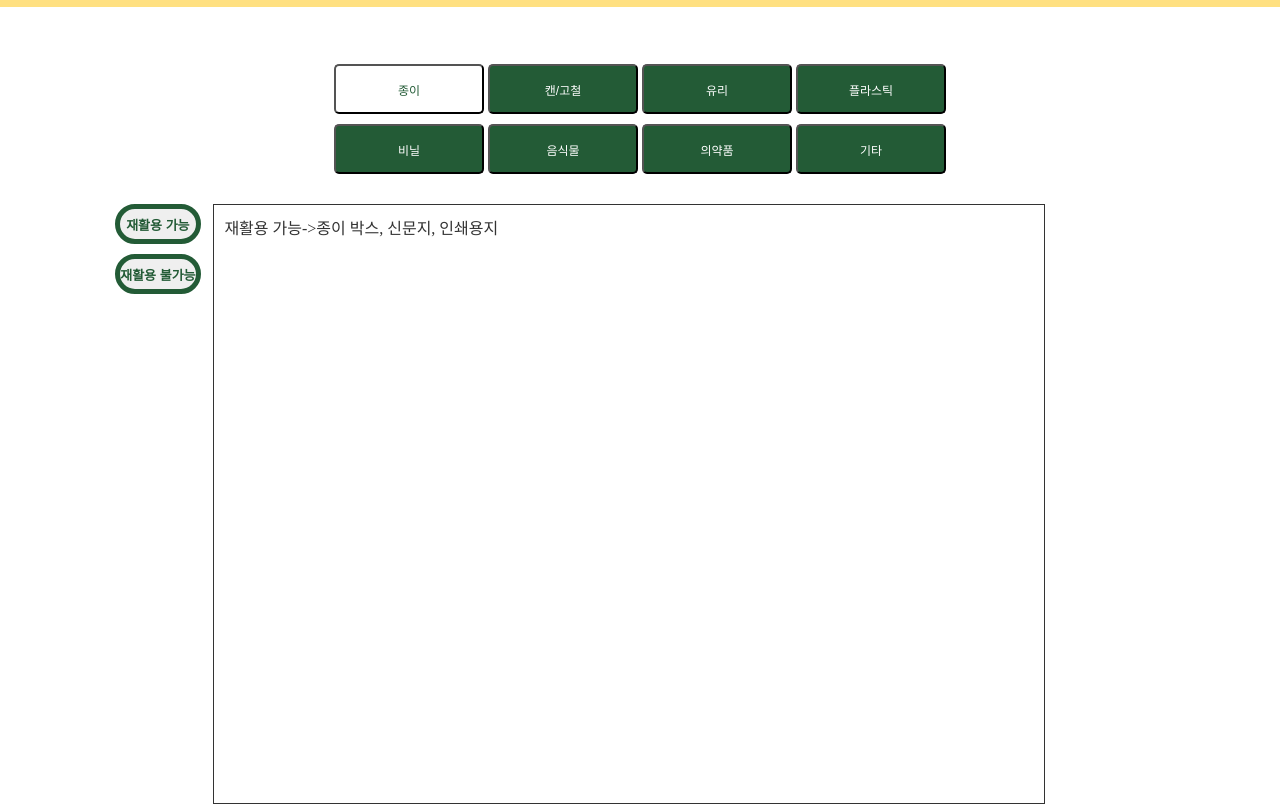
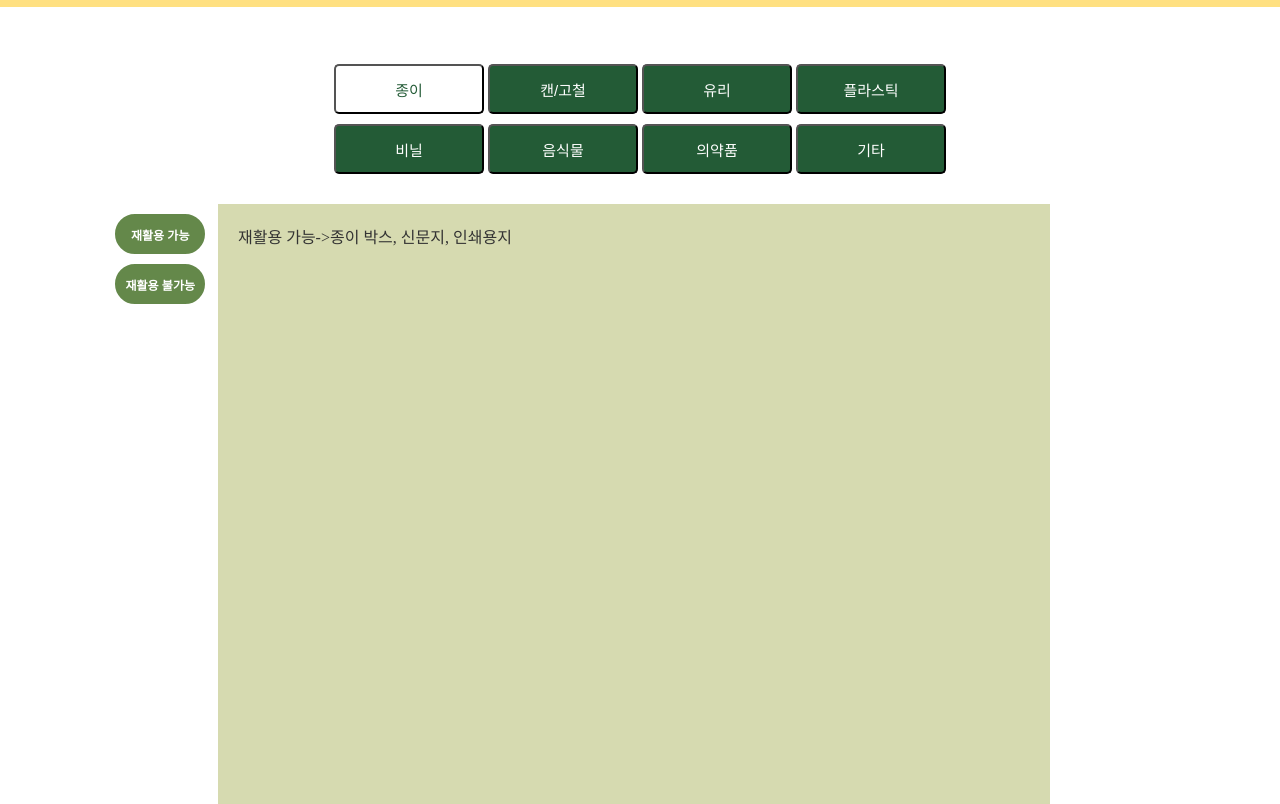
Before and after one commit to nalynn0517/greenweb, a website: page public/recycle.html in a window 1280 px wide. Shown: the part 56-860 px from the top of the page. Drawn offline with Linux system fonts and the light colour scheme.

Commit message:
recycle(not ctn)

```diff
--- a/public/recycle.css
+++ b/public/recycle.css
@@ -88,7 +88,11 @@ nav ul li a {
   background: #235B36;
   border-radius: 5px;
   color: white;
-  font-size: 12px;
+  font-size: 15px;
+}
+.recycleTab button.active{
+  background: white;
+  color: #235B36;
 }
 .recycleCnts{
   display: flex;
@@ -101,28 +105,25 @@ nav ul li a {
   display: flex;
   justify-content: center;
   align-items: center;
-  width: 100%;
+  width: 90px;
   height: 40px;
-  margin-bottom: 10px;
-  border-radius: 20px;
-  border: 5px solid #235B36;
-  color: #235B36;
-  font-size: 13px;
+  margin: 10px 0;
+  border-radius: 25px;
+  border: 3px solid #64884A;
+  color: #fff;
+  background: #64884A;
+  font-size: 12px;
   font-weight: bold;
 }
-.recycleSubTab button:hover{
-  background: #235B36;
-  color: #fff;
+.recycleSubTab button.active{
+  background: #fff;
+  color: #64884A;
 }
 .recycleContent{
   width: 65%;
   height: 600px;
-  border: solid 1px #333;
   position: relative;
   left: 10%;
-  padding: 10px;
+  padding: 20px;
+  background: rgb(173, 181, 98, 0.5);
 }
-button.active{
-  background: white;
-  color: #235B36;
-}
```
